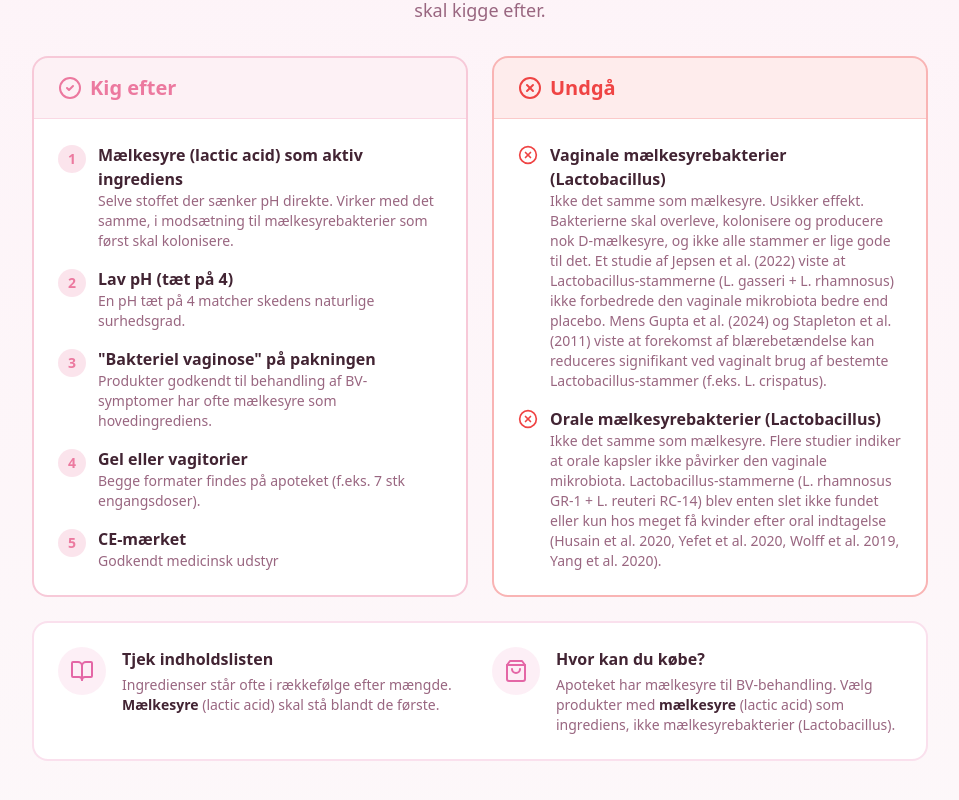
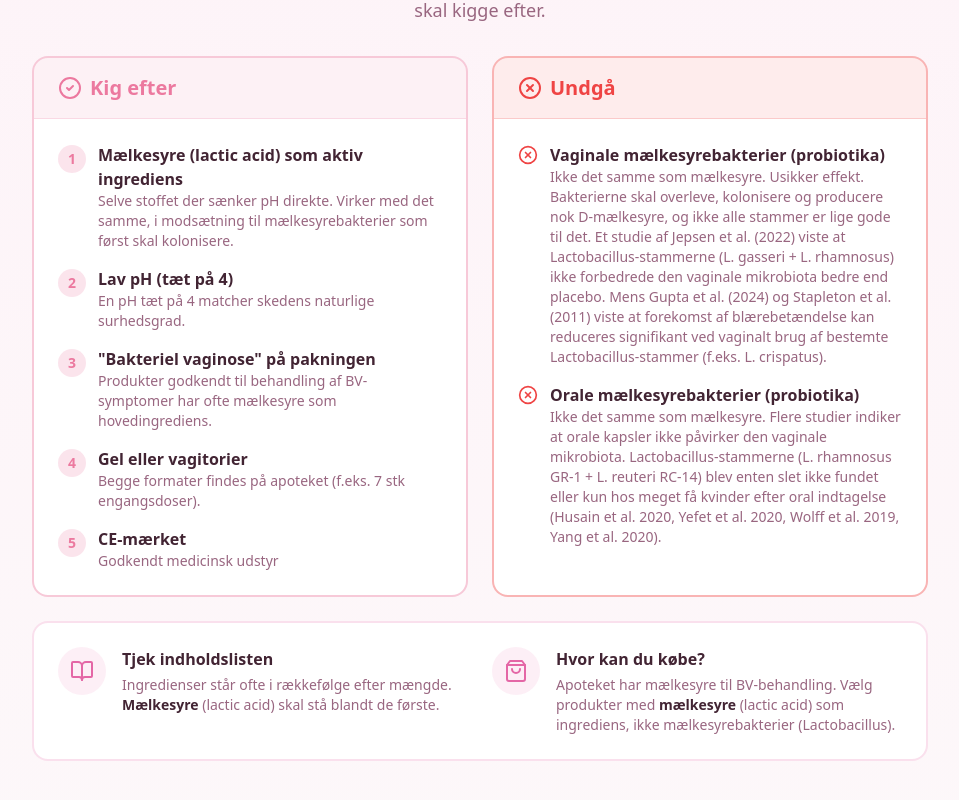
Before and after one commit to mariaasgari/godtisse.dk, a React (Vite) app: page / in a window 1280 px wide. Shown: the part 3893-4693 px from the top of the page, without its empty margins (160-1119 px from the left). Built offline with nearby package versions, Linux system fonts and the light colour scheme.

Commit message:
Update SolutionSection.tsx

```diff
--- a/src/components/sections/SolutionSection.tsx
+++ b/src/components/sections/SolutionSection.tsx
@@ -337,7 +337,7 @@ export const SolutionSection = () => {
                         <XCircle className="h-5 w-5 text-destructive flex-shrink-0 mt-0.5" />
                         <div>
                           <strong className="text-foreground">
-                            Vaginale mælkesyrebakterier (Lactobacillus)
+                            Vaginale mælkesyrebakterier (probiotika)
                           </strong>
                           <p className="text-sm text-muted-foreground">
                             Ikke det samme som mælkesyre. Usikker effekt. Bakterierne skal overleve,
@@ -355,7 +355,7 @@ export const SolutionSection = () => {
                         <XCircle className="h-5 w-5 text-destructive flex-shrink-0 mt-0.5" />
                         <div>
                           <strong className="text-foreground">
-                            Orale mælkesyrebakterier (Lactobacillus)
+                            Orale mælkesyrebakterier (probiotika)
                           </strong>
                           <p className="text-sm text-muted-foreground">
                             Ikke det samme som mælkesyre. Flere studier indiker at orale kapsler
```
